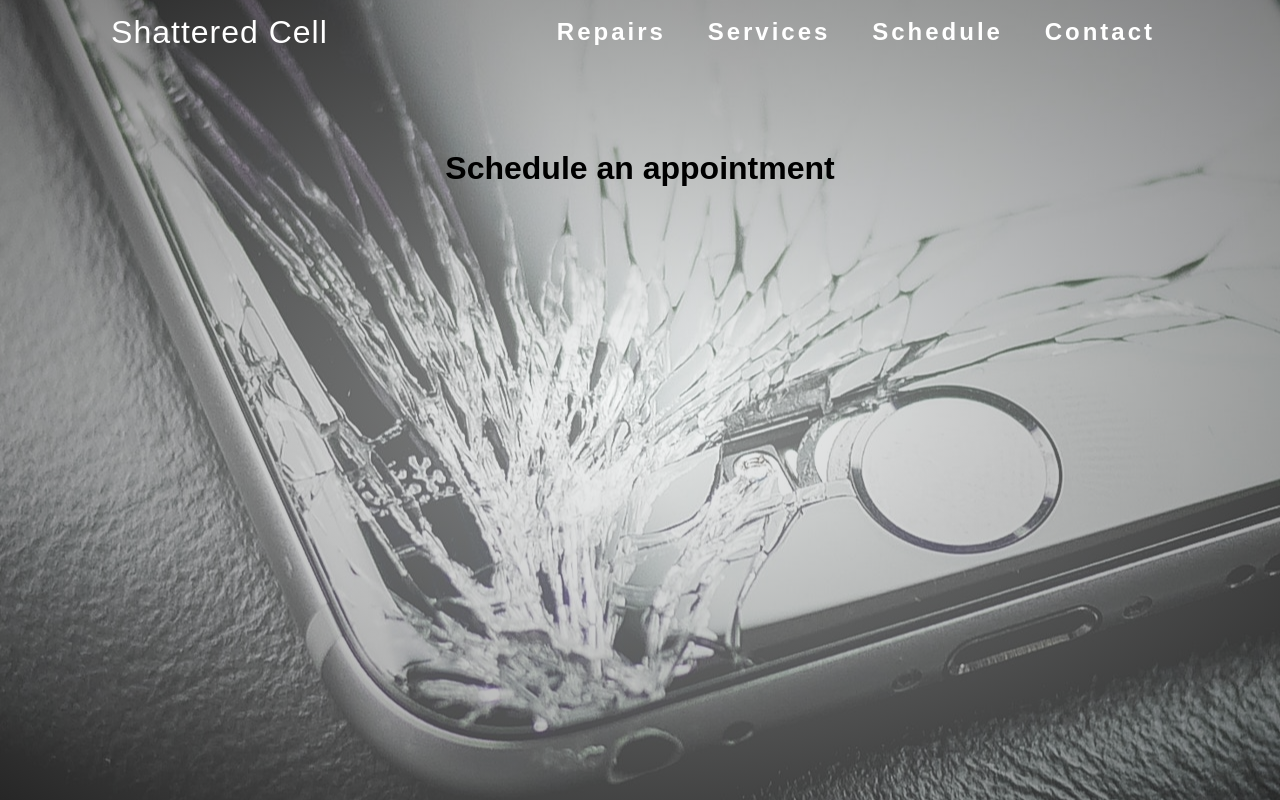
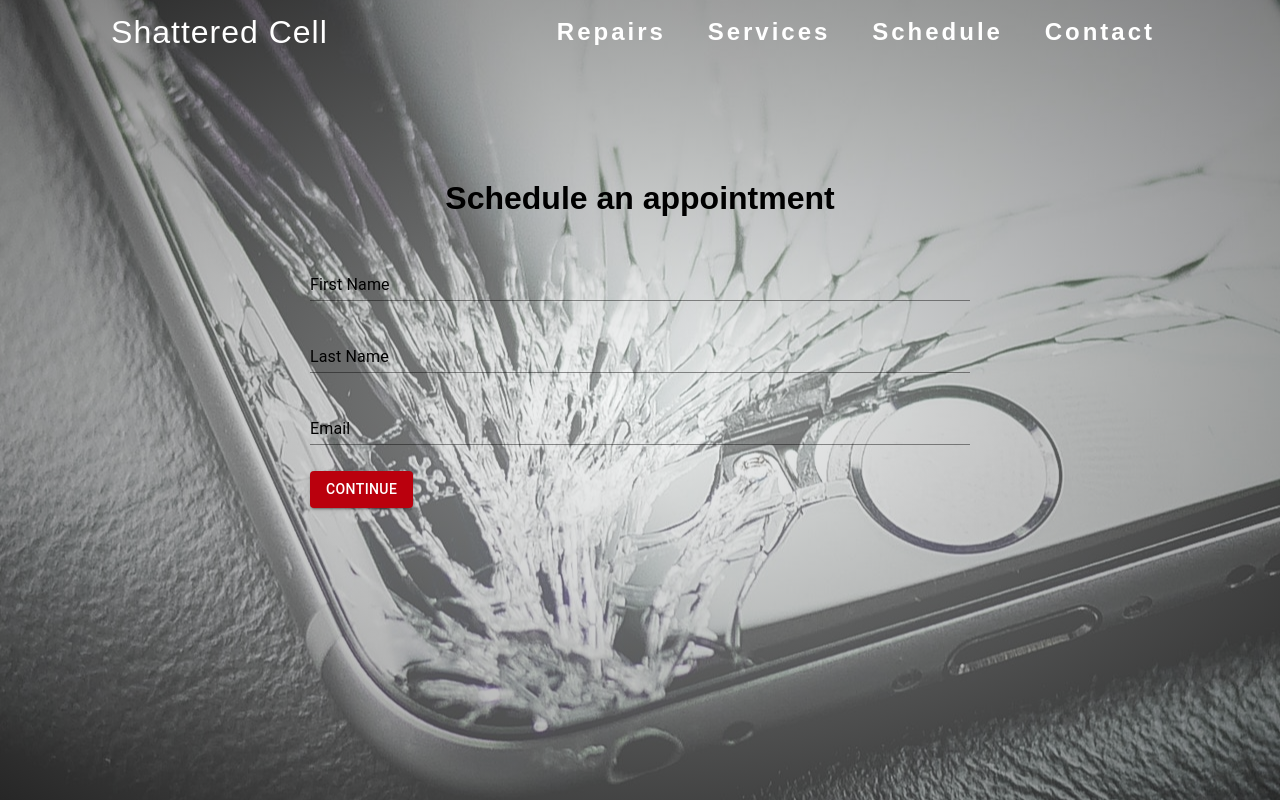
Before and after one commit to DeLaCruz26/ShatteredCell, a React (Create React App) app: page /schedule in a window 1280 px wide. Built offline with nearby package versions, Linux system fonts and the light colour scheme.

Commit message:
finished first step of schedule form

```diff
--- a/src/App.css
+++ b/src/App.css
@@ -148,8 +148,9 @@ nav {
   display: flex;
   justify-content: center;
   align-items: center;
+  flex-direction: column;
   margin: 100px 0 10px 0;
-  padding: 50px 0 10px 0;
+  padding: 80px 0 10px 0;
 }
 
 @media screen and (max-width: 1020px) {
--- a/src/components/Schedule.js
+++ b/src/components/Schedule.js
@@ -1,5 +1,6 @@
 import React, { Component } from 'react'
 import '../App.css'
+import Form from './scheduleForm/Form'
 
 export default class Schedule extends Component {
     render() {
@@ -7,8 +8,8 @@ export default class Schedule extends Component {
             <div className='schedule-container'>
                 <div className='schedule-wrapper'>
                     <h1>Schedule an appointment</h1>
+                    <Form />
                 </div>
-
             </div>
         )
     }
--- a/src/components/scheduleForm/UserDetails.js
+++ b/src/components/scheduleForm/UserDetails.js
@@ -0,0 +1,71 @@
+import React, { Component } from 'react'
+import TextField from '@material-ui/core/TextField'
+import Button from '@material-ui/core/Button'
+import { withStyles } from '@material-ui/core/styles'
+import PropTypes from 'prop-types'
+
+const styles = {
+    floatingLabelFocusStyle: {
+        color: 'black'
+    }
+}
+
+class UserDetails extends Component {
+    continue = event => {
+        event.preventDefault()
+        this.props.nextStep()
+    }
+
+    render() {
+        const { classes } = this.props
+        const { values, handleChange } = this.props
+        return (
+                <>
+                    <TextField
+                        label='First Name'
+                        onChange={handleChange('firstName')}
+                        defaultValue={values.firstName}
+                        margin='normal'
+                        InputLabelProps={{
+                            className: classes.floatingLabelFocusStyle
+                        }}
+                        fullWidth
+                    />
+                    <TextField
+                        label='Last Name'
+                        onChange={handleChange('lastName')}
+                        defaultValue={values.lastName}
+                        margin='normal'
+                        InputLabelProps={{
+                            className: classes.floatingLabelFocusStyle
+                        }}
+                        fullWidth
+                    />
+                    <TextField
+                        label='Email'
+                        onChange={handleChange('email')}
+                        defaultValue={values.email}
+                        margin='normal'
+                        InputLabelProps={{
+                            className: classes.floatingLabelFocusStyle
+                        }}
+                        fullWidth
+                    />
+                    <br />
+                    <br />
+                    <Button
+                        color='secondary'
+                        variant='contained'
+                        onClick={this.continue}
+                        style={{backgroundColor: '#ba000d'}}
+                    >Continue</Button>
+                </>
+        )
+    }
+}
+
+UserDetails.propTypes = {
+    classes: PropTypes.object.isRequired
+}
+
+export default withStyles(styles)(UserDetails)
```
